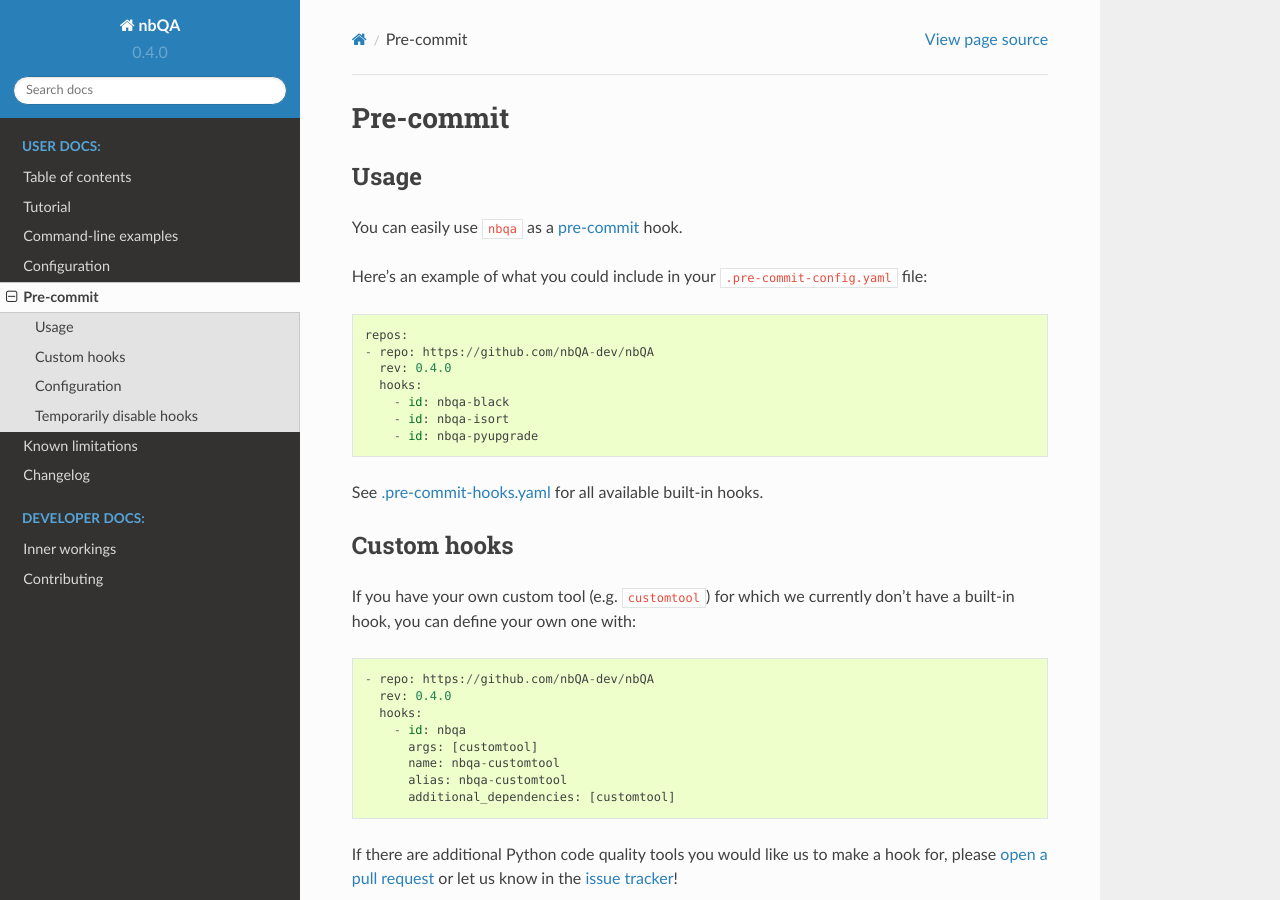
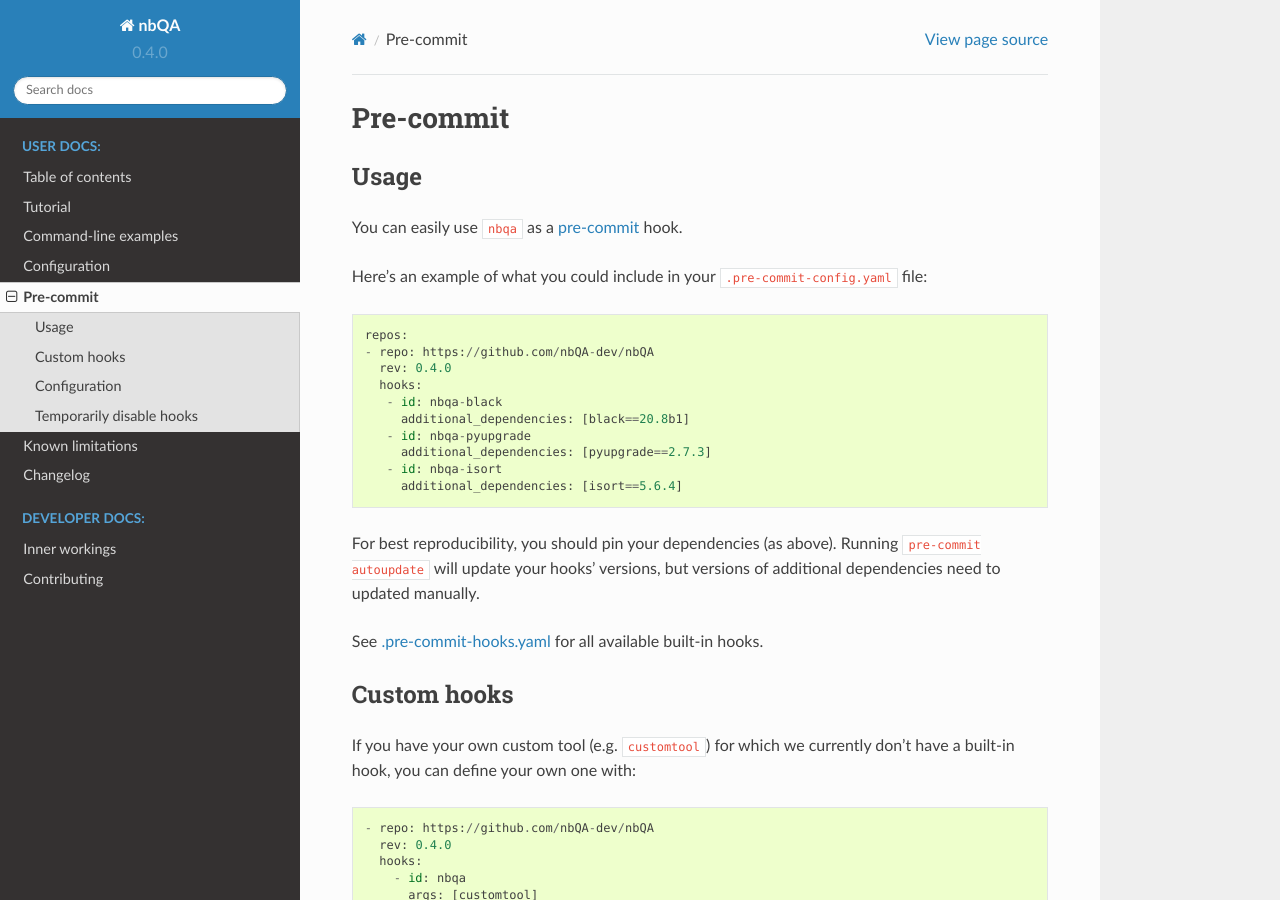
Before and after one commit to nbQA-dev/nbQA, a Sphinx documentation site: the page built from docs/pre-commit.rst, in a window 1280 px wide and 900 px high. Built offline with Sphinx 7.4.7 and the Read the Docs theme 2.0.0, drawn with Linux system fonts in a browser that asks for light colours.

Commit message:
Advise to overwrite additional_dependencies (#430)
* advise to overwrite additional_dependencies

* make reproducibility note

```diff
--- a/docs/pre-commit.rst
+++ b/docs/pre-commit.rst
@@ -13,9 +13,15 @@
     - repo: https://github.com/nbQA-dev/nbQA
       rev: 0.4.0
       hooks:
-        - id: nbqa-black
-        - id: nbqa-isort
-        - id: nbqa-pyupgrade
+       - id: nbqa-black
+         additional_dependencies: [black==20.8b1]
+       - id: nbqa-pyupgrade
+         additional_dependencies: [pyupgrade==2.7.3]
+       - id: nbqa-isort
+         additional_dependencies: [isort==5.6.4]
+
+For best reproducibility, you should pin your dependencies (as above). Running ``pre-commit autoupdate`` will update your hooks' versions, but
+versions of additional dependencies need to updated manually.
 
 See `.pre-commit-hooks.yaml <https://github.com/nbQA-dev/nbQA/blob/master/.pre-commit-hooks.yaml>`_ for all available built-in hooks.
 
@@ -31,7 +37,7 @@
           args: [customtool]
           name: nbqa-customtool
           alias: nbqa-customtool
-          additional_dependencies: [customtool]
+          additional_dependencies: [customtool==<version number>]
 
 If there are additional Python code quality tools you would like us to make a hook for, please :ref:`open a pull request<contributing>`
 or let us know in the `issue tracker <https://github.com/nbQA-dev/nbQA/issues>`_!
```
Also changed, not shown: README.md (+3 -0 lines).
